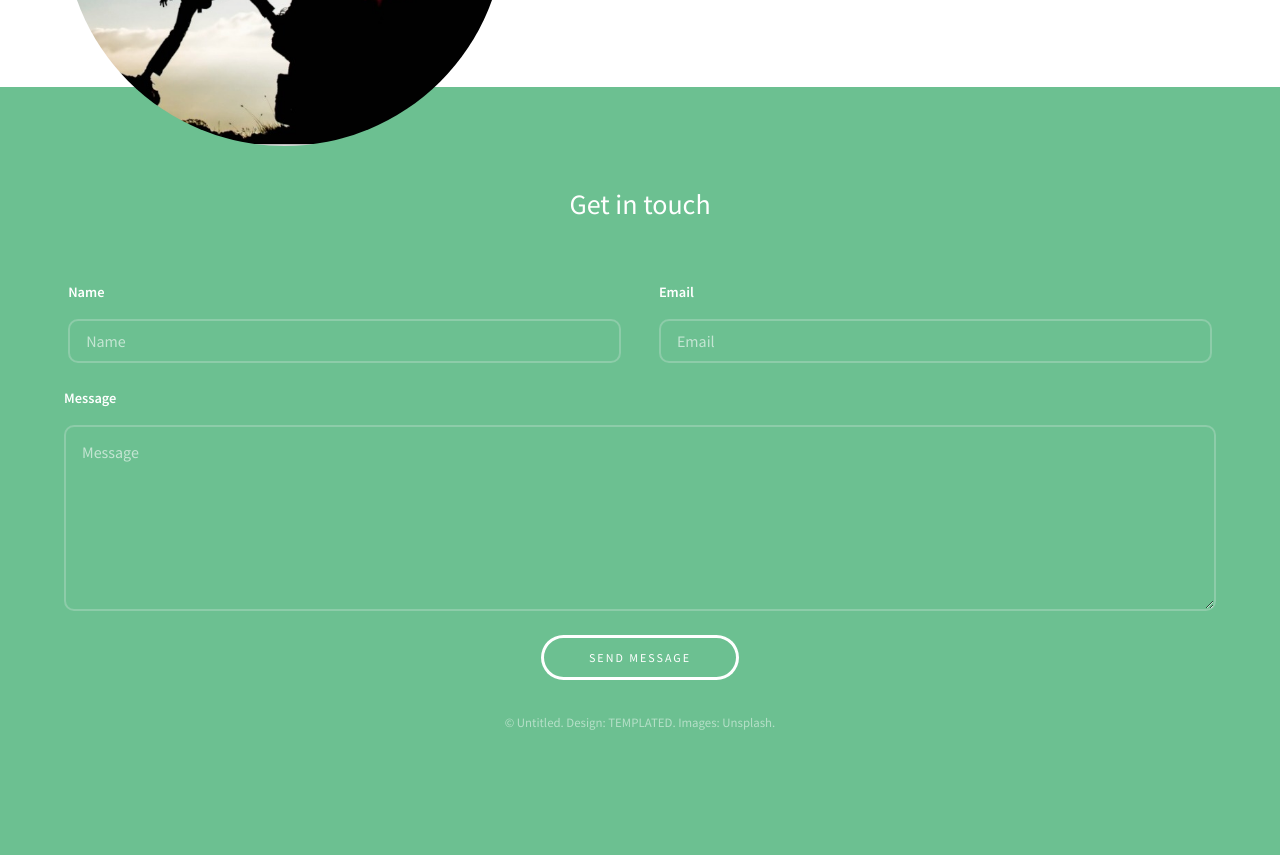
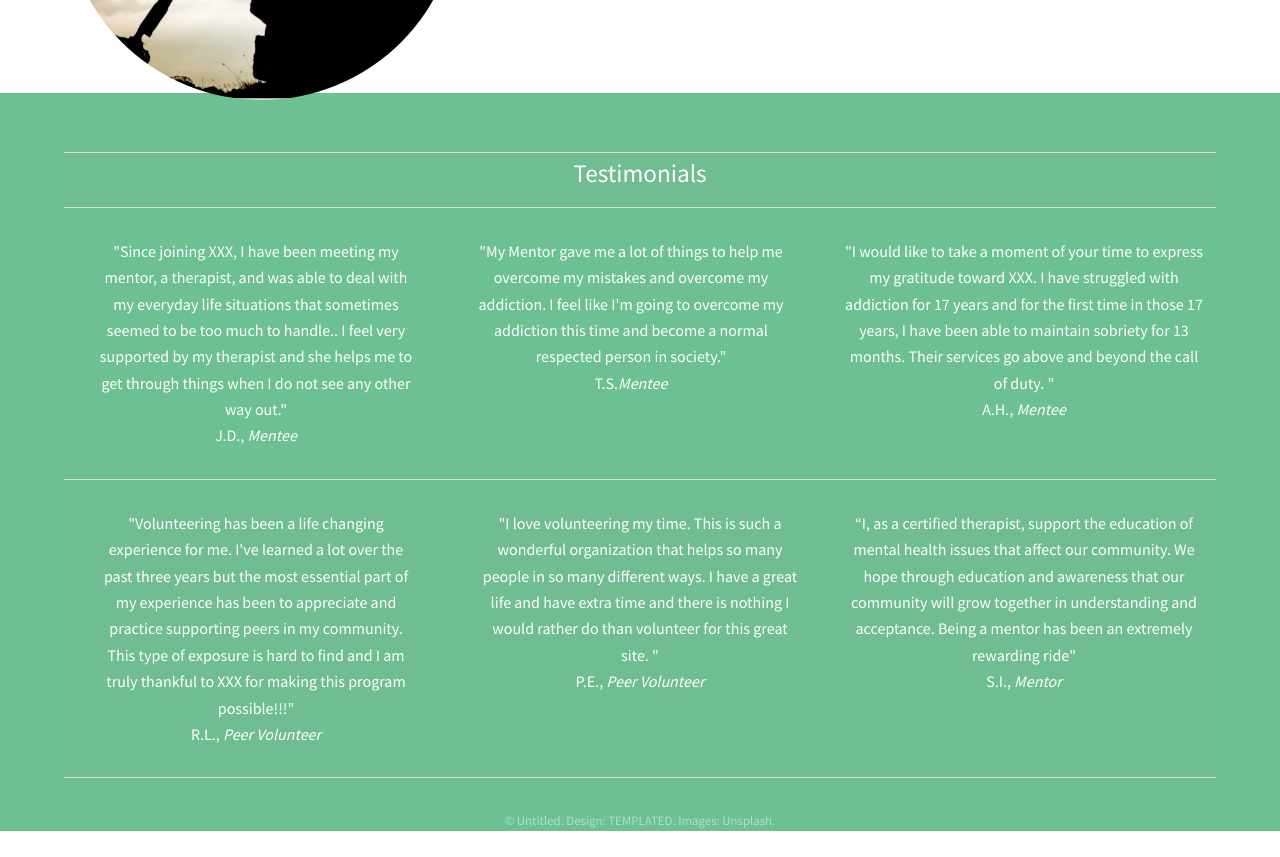
Before and after one commit to ManishShiwlani/Hyland-Hackathon-2020, a plain HTML site: page about.html in a window 1280 px wide. Shown: the part 371-1228 px from the top of the page. Drawn offline with Linux system fonts and the light colour scheme.

Commit message:
Changes to About and Main.css

```diff
--- a/about.html
+++ b/about.html
@@ -31,7 +31,7 @@
 			<section id="three" class="wrapper">
 				<div class="inner">
                     <div class="image round left">
-						<img src="images/mentoring.jpeg" width="250" />
+						<img src="images/mentoring.jpeg" width="175" />
 					</div>
 					<header>
                         <h2>WHO WE ARE</h2>
@@ -42,29 +42,37 @@
 
 		<!-- Footer -->
 			<footer id="footer">
+                <br>
+                <center><table style="width: 90%;">
+                <tbody>
+                <tr><th colspan="3"><center><h3>Testimonials</h3></center></th></tr>
+                <tr>
+                <td style="width: 30%;  padding:30px">"Since joining XXX, I have been meeting my mentor, a therapist, and was able to deal with my everyday life situations that sometimes seemed to be too much to handle.. I feel very supported by my therapist and she helps me to get through things when I do not see any other way out."<span style="text-align:left"><br>J.D., <span><em>Mentee</em></span></span></td>
+
+                <td style="width: 30%; padding-right:30px">"My Mentor gave me a lot of things to help me overcome my mistakes and overcome my addiction. I feel like I'm going to overcome my addiction this time and become a normal respected person in society."
+                    <span style="text-align:left"><br>T.S.<span><em>Mentee</em></span></span>
+                </td>
+
+                <td style="width: 30%;">"I would like to take a moment of your time to express my gratitude toward XXX. I have struggled with addiction for 17 years and for the first time in those 17 years, I have been able to maintain sobriety for 13 months. Their services go above and beyond the call of duty. "<span style="text-align:left"><br>A.H., <span><em>Mentee</em></span></span>
+                </td>
+                </tr>
+
+                <tr>
+                <td style="width: 30%;  padding:30px">"Volunteering has been a life changing experience for me. I've learned a lot over the past three years but the most essential part of my experience has been to appreciate and practice supporting peers in my community. This type of exposure is hard to find and I am truly thankful to XXX for making this program possible!!!"
+                    <span style="text-align:left"><br>R.L., <span><em>Peer Volunteer</em></span></span>
+                </td>
+
+                <td style="width: 30%;  padding:30px">"I love volunteering my time. This is such a wonderful organization that helps so many people in so many different ways. I have a great life and have extra time and there is nothing I would rather do than volunteer for this great site. "
+                    <span style="text-align:left"><br>P.E., <span><em>Peer Volunteer</em></span></span>
+                </td>
+
+                <td>“I, as a certified therapist, support the education of mental health issues that affect our community. We hope through education and awareness that our community will grow together in understanding and acceptance. Being a mentor has been an extremely rewarding ride"
+                    <span style="text-align:left"><br>S.I., <span><em>Mentor</em></span></span>
+                </td>
+                </tr>
+                </tbody>
+                </table></center>
 				<div class="inner">
-
-					<h3>Get in touch</h3>
-
-					<form action="#" method="post">
-
-						<div class="field half first">
-							<label for="name">Name</label>
-							<input name="name" id="name" type="text" placeholder="Name">
-						</div>
-						<div class="field half">
-							<label for="email">Email</label>
-							<input name="email" id="email" type="email" placeholder="Email">
-						</div>
-						<div class="field">
-							<label for="message">Message</label>
-							<textarea name="message" id="message" rows="6" placeholder="Message"></textarea>
-						</div>
-						<ul class="actions">
-							<li><input value="Send Message" class="button alt" type="submit"></li>
-						</ul>
-					</form>
-
 					<div class="copyright">
 						&copy; Untitled. Design: <a href="https://templated.co">TEMPLATED</a>. Images: <a href="https://unsplash.com">Unsplash</a>.
 					</div>
--- a/assets/css/main.css
+++ b/assets/css/main.css
@@ -43,6 +43,7 @@
 	table {
 		border-collapse: collapse;
 		border-spacing: 0;
+        text-align:center;
 	}
 
 	body {
@@ -1657,8 +1658,6 @@
 	h1, h2, h3, h4, h5, h6 {
 		color: #555;
 		font-weight: 400;
-		line-height: 1.5;
-		margin: 0 0 1em 0;
 	}
 
 		h1 a, h2 a, h3 a, h4 a, h5 a, h6 a {
@@ -2222,7 +2221,7 @@
 		}
 
 		.image.left, .image.right {
-			max-width: 40%;
+			max-width: 36%;
 		}
 
 			.image.left img, .image.right img {
@@ -2231,7 +2230,6 @@
 
 		.image.round img {
 			border-radius: 100%;
-			background-color: black;
 		}
 
 		.image.left {
@@ -2452,7 +2450,7 @@
 	}
 
 	table {
-		margin: 0 0 2em 0;
+		margin: 2em 0 2em 0;
 		width: 100%;
 	}
 
@@ -2474,8 +2472,7 @@
 			color: #555;
 			font-size: 0.9em;
 			font-weight: 600;
-			padding: 0 0.75em 0.75em 0.75em;
-			text-align: left;
+
 		}
 
 		table thead {
@@ -2931,15 +2928,14 @@
 /* Banner */
 
 	#banner {
-		padding: 7em 0 7em 0;
-		background-image: url(../../images/support.jpg);
+		padding: 8em 0 9em 0;
+		background-image: url(../../images/banner.jpg);
 		background-size: cover;
 		background-position: bottom;
 		background-attachment: fixed;
 		background-repeat: no-repeat;
 		text-align: center;
 		position: relative;
-
 	}
 
 		#banner:before {
@@ -2956,7 +2952,7 @@
 			border-top: 2px solid rgba(255, 255, 255, 0.2);
 			position: relative;
 			z-index: 10005;
-			padding-top: 3em;
+			padding-top: 8em;
 		}
 
 		#banner h1 {
@@ -3126,7 +3122,7 @@
 /* Footer */
 
 	#footer {
-		padding: 6em 0;
+		padding: 0 0;
 		background: #6cc091;
 		color: #fff;
 		text-align: center;
@@ -3134,7 +3130,7 @@
 
 		#footer h3 {
 			color: #FFF;
-			margin-bottom: 2em !important;
+			margin-bottom: 0.5em !important;
 		}
 
 		#footer label {
```
